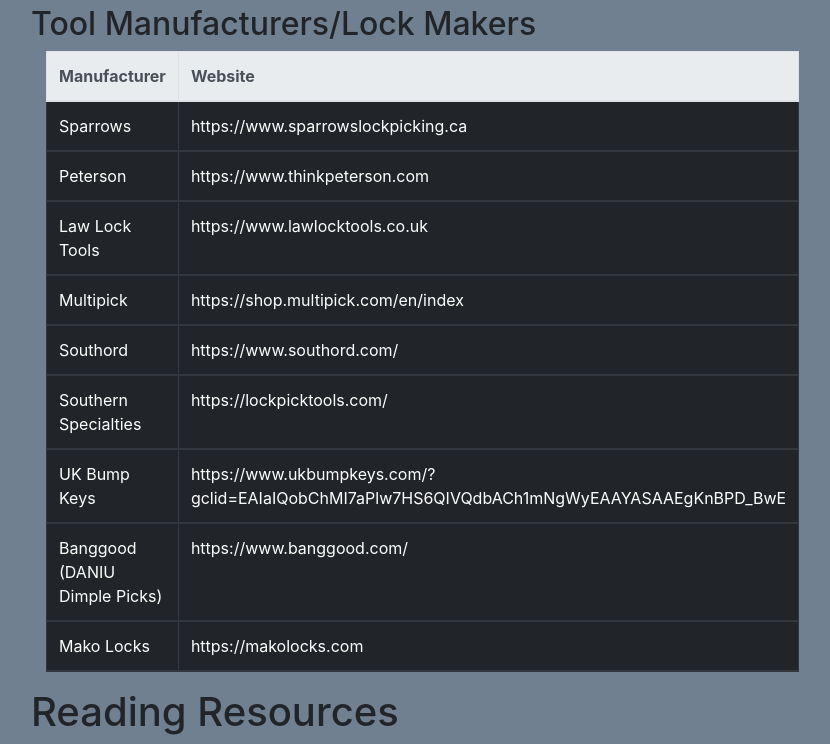
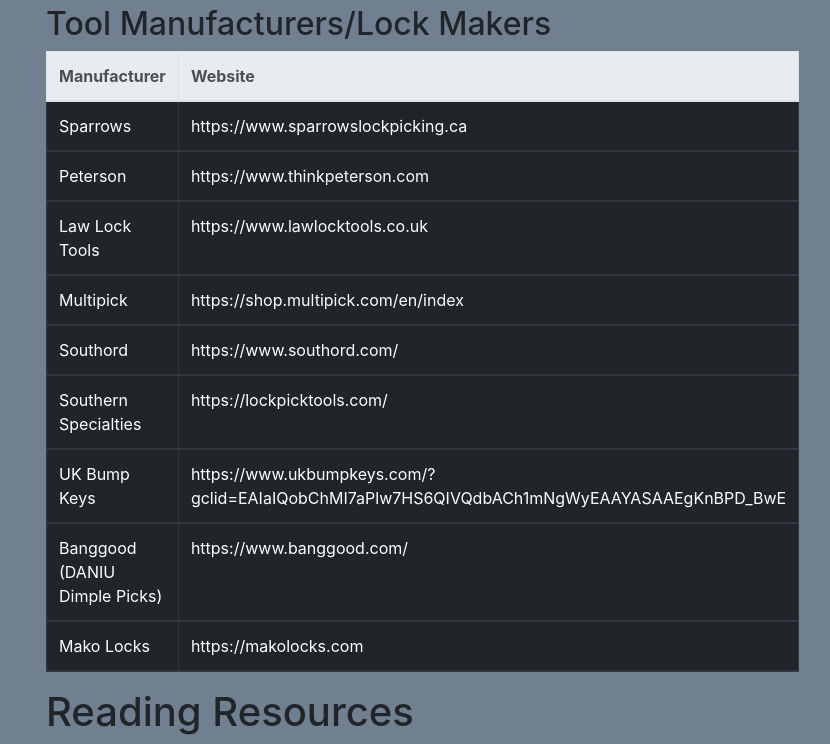
Before and after one commit to Honstin/my-test-lpucommunity, a Flask app: page /tools in a window 1280 px wide. Shown: the part 307-1051 px from the top of the page, without its empty margins (339-1169 px from the left). Run offline with Flask 2, Linux system fonts and the light colour scheme; parts of the project's set-up code (start-up, migrations or seed data) failed here and were passed over; some libraries are stand-ins or nearby versions.

Commit message:
updated css, fixed minor syntax errors

```diff
--- a/app/routes.py
+++ b/app/routes.py
@@ -78,7 +78,8 @@
 @app.route('/user/<username>')
 @login_required
 def user(username):
-    user = User.query.filter_by(username=username).first_or_404()
+    user = User.query.filter_by(
+        username=username).first_or_404()
     return render_template('user.html', user=user, title='User Home')
 
 @app.before_request
--- a/app/static/css/basecss.css
+++ b/app/static/css/basecss.css
@@ -2,7 +2,7 @@
     padding-top: 5rem;
     background-color: slategray;
   }
-  .starter-template {
+.starter-template {
     padding: 3rem 1.5rem;
     text-align: center;
   }
--- a/app/templates/base.html
+++ b/app/templates/base.html
@@ -18,7 +18,7 @@
   </head>
   <body>
 <!-- Navbar -->
-    <nav class="navbar navbar-light navbar-expand-md bg-primary justify-content-md-center justify-content-start">
+    <nav class="navbar navbar-light navbar-expand-md bg-secondary justify-content-md-center justify-content-start">
         <a class="navbar-brand d-md-none d-inline" href="">LPUC</a>
         <button class="navbar-toggler ml-1" type="button" data-toggle="collapse" data-target="#profiledropdown">
             <span class="navbar-toggler-icon"></span>
@@ -79,7 +79,7 @@
         <span class="sr-only">Next</span>
       </a>
     </div>
-    <div class="container">
+    <div class="container" id="baseMain">
       <div class="row">
         <div class="col">
           {% block app_content %}
--- a/app/templates/tools.html
+++ b/app/templates/tools.html
@@ -1,9 +1,8 @@
 {% extends "base.html" %}
-    <link rel="stylesheet" href="{{ url_for('static', filename='css/toolcss.css') }}"
+    <link rel="stylesheet" href="{{ url_for('static', filename='css/toolcss.css') }}">
 {% block content%}
-    <div>
+    <div class="container" id="main">
         <h2>Tool Manufacturers/Lock Makers</h2>
-        <div class="container">
             <table class="table table-dark table-striped table-bordered">
                 <thead class="thead-light">
                     <tr>
@@ -18,9 +17,8 @@
                 {% endfor %}
                 </thead>
             </table>
+        <div>
+            <h1>Reading Resources</h1>
         </div>
     </div>
-    <div>
-        <h1>Reading Resources</h1>
-    </div>
 {% endblock %}
```
